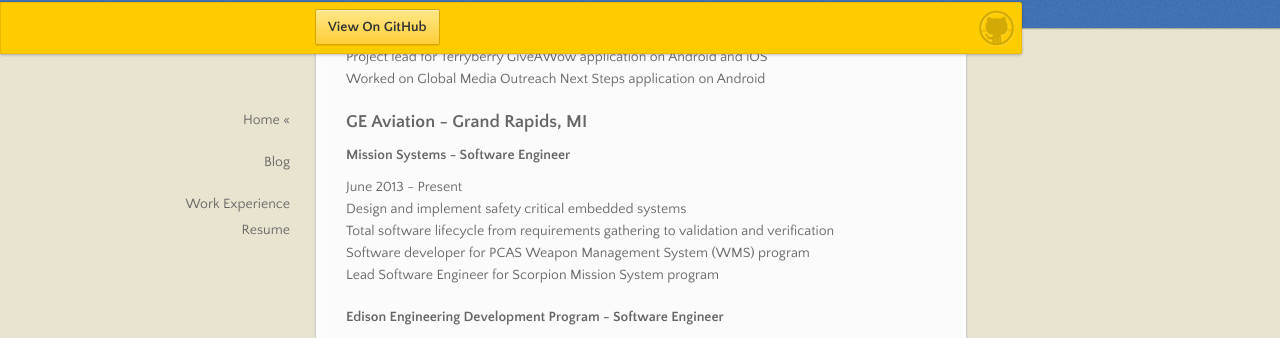
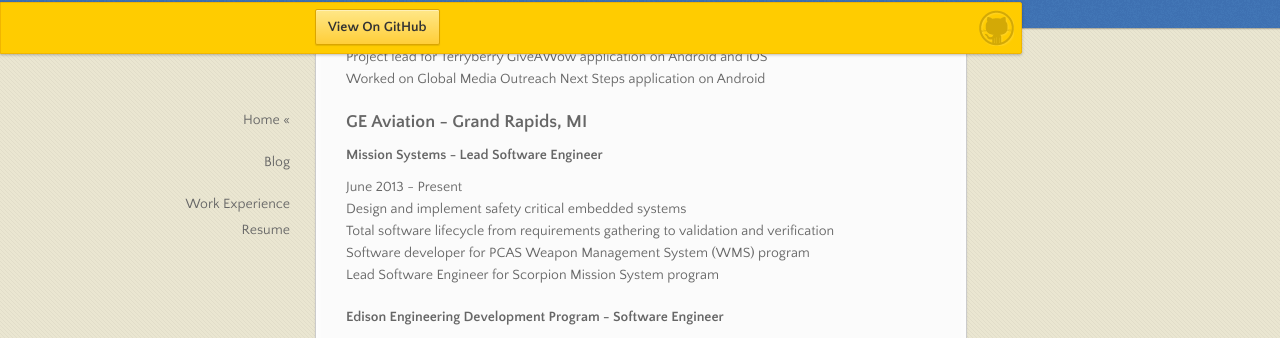
Before and after one commit to pittenga/pittenga.github.io, a Jekyll site: the page built from index.md, in a window 1280 px wide and 900 px high, scrolled down 756 px. Shown: the part 113-451 px from the top of the window. Built offline with Jekyll 4.4.1, drawn with Linux system fonts in a browser that asks for light colours; nearby versions of some CDN libraries.

Commit message:
Updated title to a Lead

```diff
--- a/index.md
+++ b/index.md
@@ -39,7 +39,7 @@
 
 ### GE Aviation - Grand Rapids, MI
 
-#### Mission Systems - Software Engineer
+#### Mission Systems - Lead Software Engineer
 June 2013 - Present
 Design and implement safety critical embedded systems
 Total software lifecycle from requirements gathering to validation and verification
```
